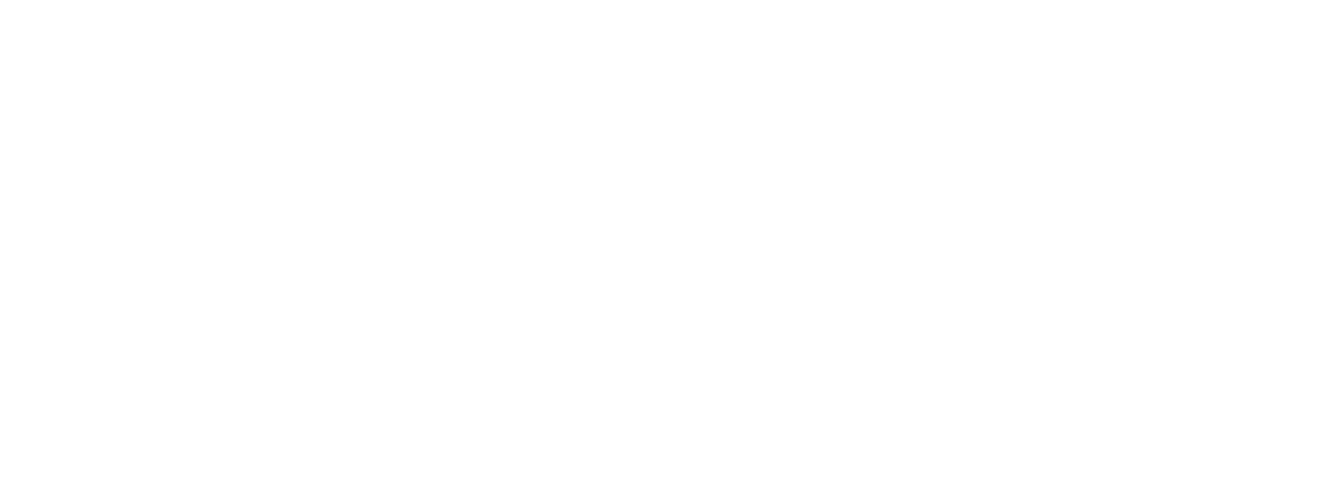
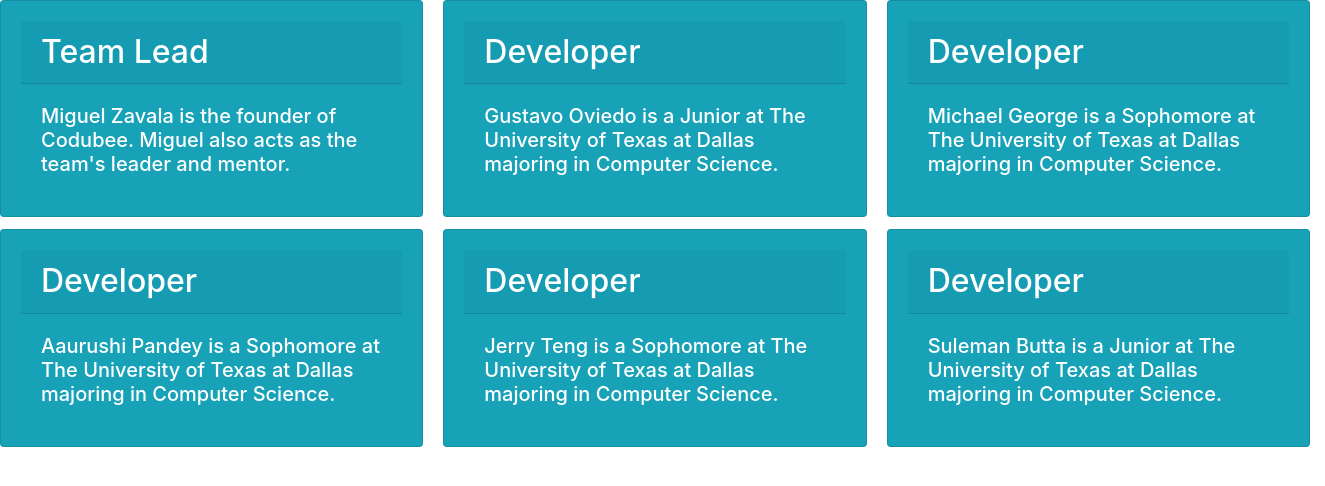
Before and after one commit to Codubee/ExploreCitiesTTH4-6, a React (Create React App) app in the folder frontend/: page / in a window 1280 px wide. Shown: the top 486 px of the page, 1325 px wide, since content can reach past the window. Built offline with nearby package versions, Linux system fonts and the light colour scheme.

Commit message:
Renamed TeamCard files to team, changed width of componet using CSS, and edited descriptions

```diff
--- a/frontend/src/components/LandingPage/LandingPage.js
+++ b/frontend/src/components/LandingPage/LandingPage.js
@@ -1,10 +1,10 @@
 import React from 'react'
+import TeamCardDeck from './Team/Team';
 //Import components that you create here
-
 function LandingPage(){
     return(
         //Use components that you import here
-        <></>
+        <TeamCardDeck></TeamCardDeck>
     )
 }
 
--- /dev/null
+++ b/frontend/src/components/LandingPage/Team/Team.css
@@ -0,0 +1,5 @@
+/* sets width for TeamCardDeck in Team.js*/
+.Deck
+{
+    width: 50rem;
+}
--- a/frontend/src/components/LandingPage/TeamCards/TeamCards.js
+++ b/frontend/src/components/LandingPage/Team/Team.js
@@ -1,21 +1,21 @@
 import React from 'react';
+import './Team.css'
 import {
-    Card, CardHeader, CardTitle, CardText, CardDeck, CardBody, CardColumns
+    Card, CardHeader, CardText, CardDeck, CardBody, CardColumns
 } from 'reactstrap';
 
 //Displays the team's information using cards. The cards are contained in a Card deck and arranged by card columns.
-// Cards use info background and border color. Cards have header, title, and text components with decreasing size for each.
+// Cards use info background and border color. Cards have header and text components. Other styling handled by imported CSS file.
 const TeamCardDeck = (props) => {
     return (
-        <CardDeck>
+        <CardDeck class = "Deck">
 
             <CardColumns>
 
                 <Card body inverse color  = "info"> {/* Miguel's card*/}
                     <CardHeader tag = "h2">Team Lead</CardHeader> {/*Position*/}
                     <CardBody>
-                        <CardTitle tag = "h3"> Miguel Zavala</CardTitle> {/*Name*/}
-                        <CardText tag = "h5"> Miguel Zavala is the founder of Codubee and the team's leader and mentor</CardText> {/*Description*/}
+                        <CardText tag = "h5"> Miguel Zavala is the founder of Codubee. Miguel also acts as the team's leader and mentor.</CardText> {/*Description*/}
                     </CardBody>
                 </Card>
 
@@ -23,40 +23,35 @@ const TeamCardDeck = (props) => {
                 <Card body inverse color  = "info"> {/* Aarushi's card*/}
                     <CardHeader tag = "h2">Developer</CardHeader>
                     <CardBody>
-                        <CardTitle tag = "h3">Aarushi Pandey</CardTitle>
-                        <CardText tag = "h5">Aaurushi Pandey is a student at The University of Texas at Dallas and a developer on the team</CardText>
+                        <CardText tag = "h5">Aaurushi Pandey is a Sophomore at The University of Texas at Dallas majoring in Computer Science.</CardText>
                     </CardBody>
                 </Card>
 
                 <Card body inverse color  = "info"> {/* Gustavo's card*/}
                     <CardHeader tag = "h2">Developer</CardHeader>
                     <CardBody>
-                        <CardTitle tag = "h3">Gustavo Oviedo</CardTitle>
-                        <CardText tag = "h5">Gustavo Oviedo is a student at The University of Texas at Dallas and a developer on the team</CardText>
+                        <CardText tag = "h5">Gustavo Oviedo is a Junior at The University of Texas at Dallas majoring in Computer Science.</CardText>
                     </CardBody>
                 </Card>
 
                 <Card body inverse color  = "info"> {/* Jerry's card*/}
                     <CardHeader tag = "h2">Developer</CardHeader>
                     <CardBody>
-                        <CardTitle tag = "h3">Jerry Teng</CardTitle>
-                        <CardText tag = "h5">Jerry Teng is a student at The University of Texas at Dallas and a developer on the team</CardText>
+                        <CardText tag = "h5">Jerry Teng is a Sophomore at The University of Texas at Dallas majoring in Computer Science.</CardText>
                     </CardBody>
                 </Card>
 
                 <Card body inverse color  = "info"> {/* Michael's card*/}
                     <CardHeader tag = "h2">Developer</CardHeader>
                     <CardBody>
-                        <CardTitle tag = "h3">Michael George</CardTitle>
-                        <CardText tag = "h5">Michael George is a student at The University of Texas at Dallas and a developer on the team</CardText>
+                        <CardText tag = "h5">Michael George is a Sophomore at The University of Texas at Dallas majoring in Computer Science.</CardText>
                     </CardBody>
                 </Card>
 
-                <Card body inverse color  = "info"> {/* Sulemanb's card*/}
+                <Card body inverse color  = "info"> {/* Suleman's card*/}
                     <CardHeader tag = "h2">Developer</CardHeader>
                     <CardBody>
-                        <CardTitle tag = "h3">Sulemanb Butta</CardTitle>
-                        <CardText tag = "h5">Sulemanb Butta is a student at The University of Texas at Dallas and a developer on the team</CardText>
+                        <CardText tag = "h5">Suleman Butta is a Junior at The University of Texas at Dallas majoring in Computer Science.</CardText>
                     </CardBody>
                 </Card>
 
```
Also changed, not shown: frontend/src/components/LandingPage/TeamCards/TeamCards.css (deleted).
